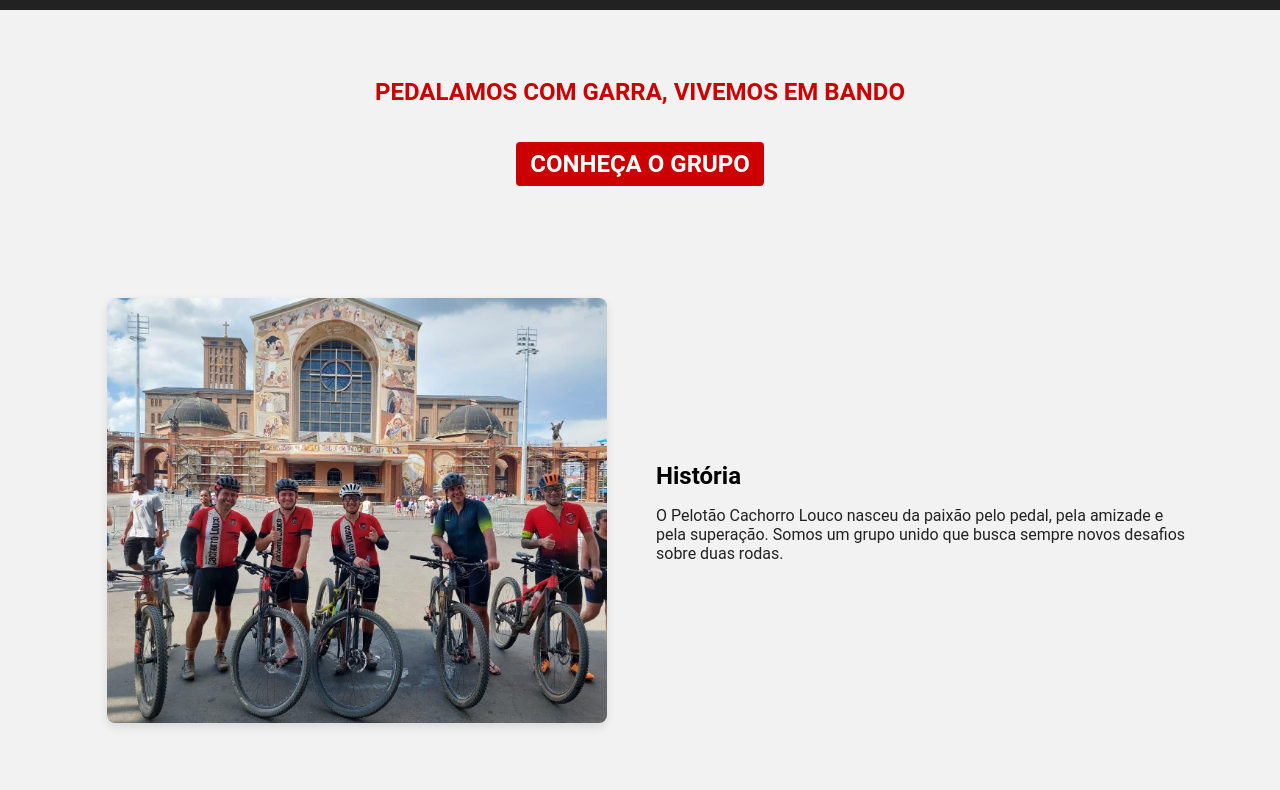
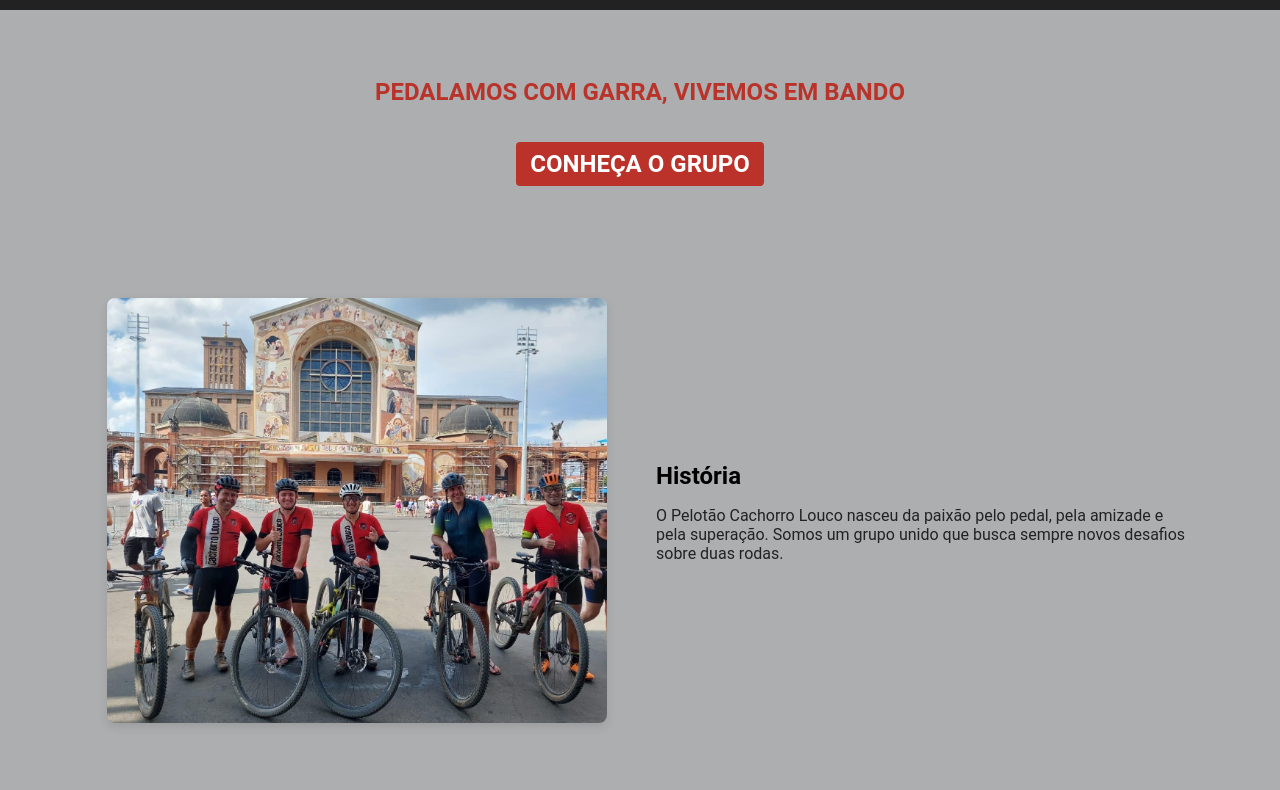
Before and after one commit to TadeuG-Ribeiro/site_pelotao_cachorro_louco, a plain HTML site: page index.html in a window 1280 px wide. Shown: the part 132-922 px from the top of the page. Drawn offline with Linux system fonts and the light colour scheme.

Commit message:
alteracao no css para tons mais serios

```diff
--- a/css/style.css
+++ b/css/style.css
@@ -1,6 +1,6 @@
 :root {
-  --vermelho: #cc0000;
-  --cinza-claro: #f2f2f2;
+  --vermelho: #bd1c11d7;
+  --cinza-claro: #57585a7b;
   --cinza-escuro: #222;
 }
 
```
